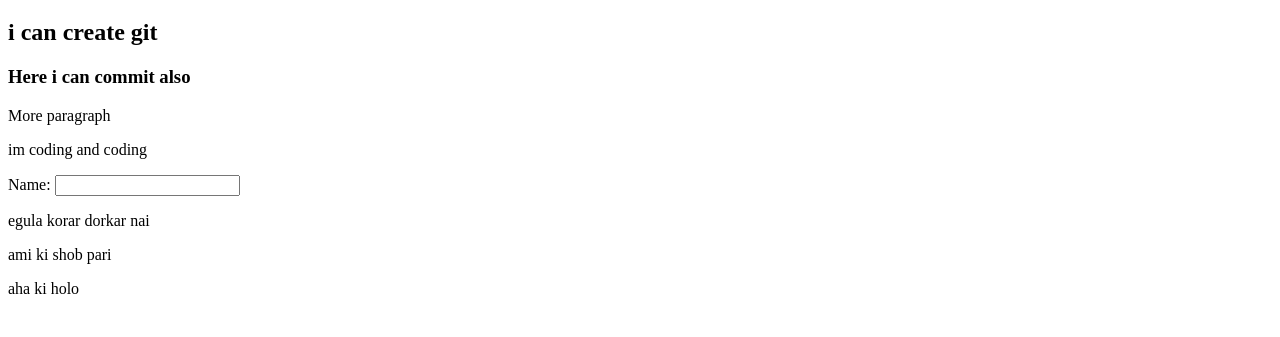
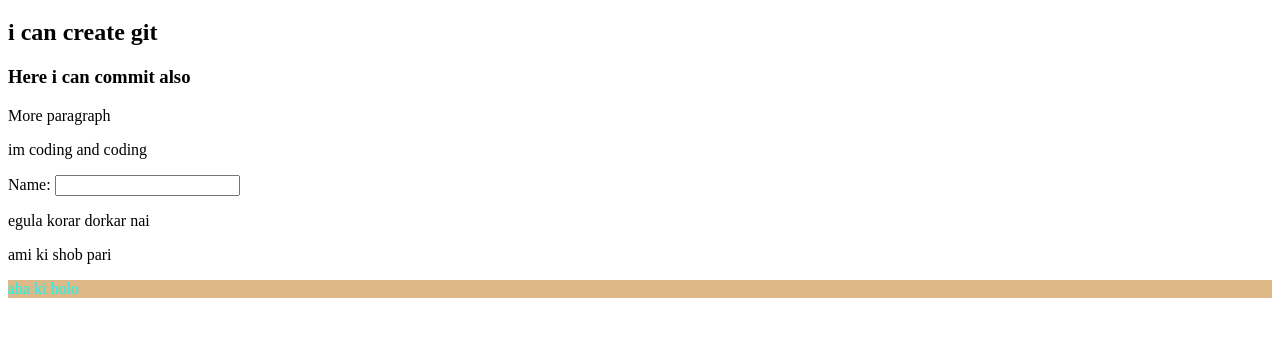
Before and after one commit to EngineerRaf/my-fourth-repos, a plain HTML site: page index.html in a window 1280 px wide. Shown: the part 61-398 px from the top of the page. Drawn offline with Linux system fonts and the light colour scheme.

Commit message:
added color css

```diff
--- a/index.html
+++ b/index.html
@@ -19,7 +19,7 @@
       <input type="text" name="" id="" />
       <p>egula korar dorkar nai</p>
       <p>ami ki shob pari</p>
-      <p>aha ki holo</p>
+      <p style="color: aqua; background-color: burlywood">aha ki holo</p>
     </form>
   </body>
 </html>
```
